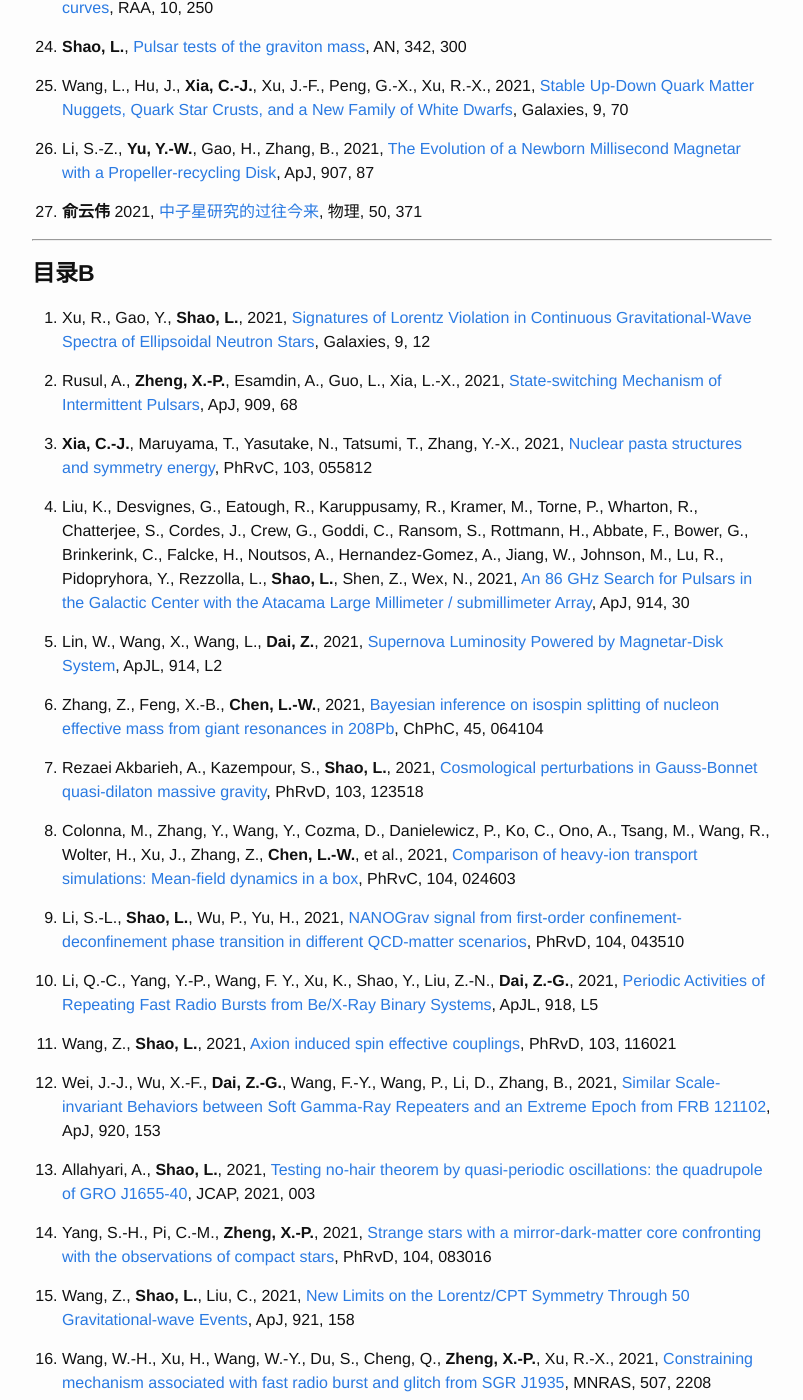
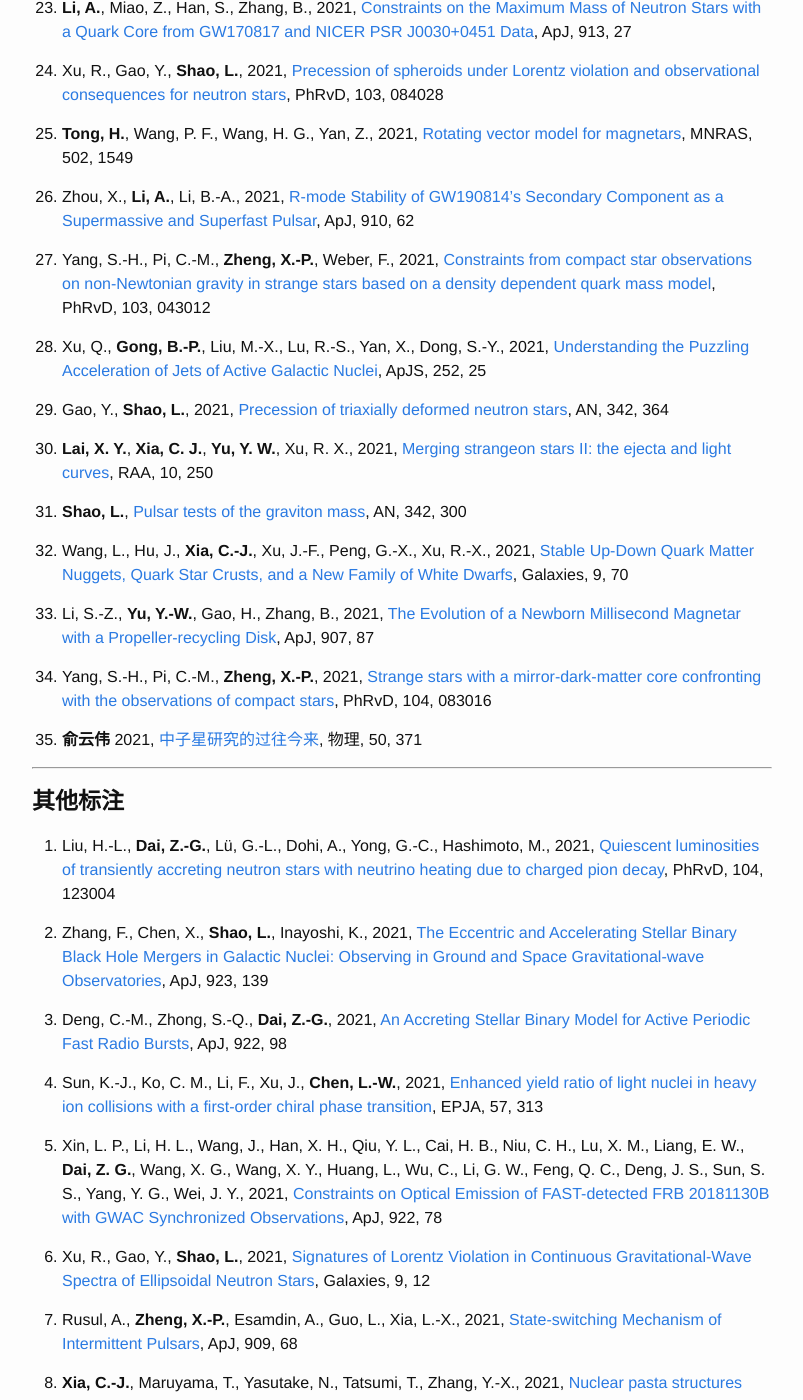
Before and after one commit to Friendshao/Friendshao.github.io, a Jekyll site: the page built from docs/ska.md, in a window 1280 px wide and 1400 px high, scrolled down 1612 px. Shown: the whole window, without its empty margins (238-1041 px from the left). Built offline with Jekyll 4.4.1, drawn with Linux system fonts in a browser that asks for light colours; formulas are drawn with MathJax 3; some of the changed text lies outside the part shown.

Commit message:
year 2021

```diff
--- a/docs/ska.md
+++ b/docs/ska.md
@@ -6,7 +6,21 @@
 
 <p></p>
 
-<big><big> **目录A**
+<big><big> **第一标注**
+
+0. Wang, X., Kuerban, A., Geng, J.-J., Xu, F., Zhang, X.-L., Zuo, B.-J., Yuan, W.-L., **Huang, Y.-F.**, 2021, [Tidal deformability of strange quark planets and strange dwarfs](https://ui.adsabs.harvard.edu/abs/2021PhRvD.104l3028W/abstract), PhRvD, 104, 123028
+
+0. Huang, X.-R., Zha, S., **Chen, L.-W.**, 2021, [Supernova Preshock Neutronization Burst as a Probe of Nonstandard Neutrino Interactions](https://ui.adsabs.harvard.edu/abs/2021ApJ...923L..26H/abstract), ApJL, 923, L26
+
+0. Shang, X., **Li, A.**, 2021, [Revisiting the Post-glitch Relaxation of the 2000 Vela Glitch with the Neutron Star Equation of States in the Brueckner and Relativistic Brueckner Theories](https://ui.adsabs.harvard.edu/abs/2021ApJ...923..108S/abstract), ApJ, 923, 108
+
+0. Li, S.-Z., **Yu, Y.-W.**, Gao, H., **Dai, Z.-G.**, **Zheng, X.-P.**, 2021, [A Powerful $e^\pm$ Outflow Driven by a Proto-strange Quark Star](https://ui.adsabs.harvard.edu/abs/2021ApJ...922..214L/abstract), ApJ, 922, 214
+
+0. Gao, H.-X., Geng, J.-J., **Huang, Y.-F.**, 2021, [Evolution patterns of the peak energy in the GRB prompt emission](https://ui.adsabs.harvard.edu/abs/2021A%26A...656A.134G/abstract), A&A, 656, A134
+
+0. **Lai, X.-Y.**, **Xia, C.-J.**, **Yu, Y.-W.**, Xu, R.-X., 2021, [Merging strangeon stars II: the ejecta and light curves](https://ui.adsabs.harvard.edu/abs/2021RAA....21..250L/abstract), RAA, 21, 250
+
+0. Guo, M., Zhao, J., **Shao, L.**, 2021, [Extended reduced-order surrogate models for scalar-tensor gravity in the strong field and applications to binary pulsars and gravitational waves](https://ui.adsabs.harvard.edu/abs/2021PhRvD.104j4065G/abstract), PhRvD, 104, 104065
 
 0. Hu, Z., Gao, Y., Xu, R., **Shao, L.**, 2021, [Scalarized neutron stars in massive scalar-tensor gravity: X-ray pulsars and tidal deformability](https://ui.adsabs.harvard.edu/abs/2021PhRvD.104j4014H/abstract), PhRvD, 104, 104014
 
@@ -60,6 +74,8 @@
 
 0. Li, S.-Z., **Yu, Y.-W.**, Gao, H., Zhang, B., 2021, [The Evolution of a Newborn Millisecond Magnetar with a Propeller-recycling Disk](https://ui.adsabs.harvard.edu/abs/2021ApJ...907...87L/abstract), ApJ, 907, 87
 
+0. Yang, S.-H., Pi, C.-M., **Zheng, X.-P.**, 2021, [Strange stars with a mirror-dark-matter core confronting with the observations of compact stars](https://ui.adsabs.harvard.edu/abs/2021PhRvD.104h3016Y/abstract), PhRvD, 104, 083016
+
 0. **俞云伟** 2021, [中子星研究的过往今来](https://doi.org/10.7693/wl20210602), 物理, 50, 371
 
 <p></p>
@@ -68,7 +84,59 @@
 
 <p></p>
 
-<big><big> **目录B**
+
+
+
+
+
+
+
+
+
+
+
+
+
+
+
+
+
+
+
+
+
+
+
+
+
+
+
+
+
+
+
+
+
+
+
+
+
+
+
+
+
+
+<big><big> **其他标注**
+
+0. Liu, H.-L., **Dai, Z.-G.**, Lü, G.-L., Dohi, A., Yong, G.-C., Hashimoto, M., 2021, [Quiescent luminosities of transiently accreting neutron stars with neutrino heating due to charged pion decay](https://ui.adsabs.harvard.edu/abs/2021PhRvD.104l3004L/abstract), PhRvD, 104, 123004
+
+0. Zhang, F., Chen, X., **Shao, L.**, Inayoshi, K., 2021, [The Eccentric and Accelerating Stellar Binary Black Hole Mergers in Galactic Nuclei: Observing in Ground and Space Gravitational-wave Observatories](https://ui.adsabs.harvard.edu/abs/2021ApJ...923..139Z/abstract), ApJ, 923, 139
+
+0. Deng, C.-M., Zhong, S.-Q., **Dai, Z.-G.**, 2021, [An Accreting Stellar Binary Model for Active Periodic Fast Radio Bursts](https://ui.adsabs.harvard.edu/abs/2021ApJ...922...98D/abstract), ApJ, 922, 98
+
+0. Sun, K.-J., Ko, C. M., Li, F., Xu, J., **Chen, L.-W.**, 2021, [Enhanced yield ratio of light nuclei in heavy ion collisions with a first-order chiral phase transition](https://ui.adsabs.harvard.edu/abs/2021EPJA...57..313S/abstract), EPJA, 57, 313
+
+0. Xin, L. P., Li, H. L., Wang, J., Han, X. H., Qiu, Y. L., Cai, H. B., Niu, C. H., Lu, X. M., Liang, E. W., **Dai, Z. G.**, Wang, X. G., Wang, X. Y., Huang, L., Wu, C., Li, G. W., Feng, Q. C., Deng, J.  S., Sun, S. S., Yang, Y. G., Wei, J. Y., 2021, [Constraints on Optical Emission of FAST-detected FRB 20181130B with GWAC Synchronized Observations](https://ui.adsabs.harvard.edu/abs/2021ApJ...922...78X/abstract), ApJ, 922, 78
 
 0. Xu, R., Gao, Y., **Shao, L.**, 2021, [Signatures of Lorentz Violation in Continuous Gravitational-Wave Spectra of Ellipsoidal Neutron Stars](https://ui.adsabs.harvard.edu/abs/2021Galax...9...12X/abstract), Galaxies, 9, 12
 
@@ -108,7 +174,7 @@
 
 0. Zhao, J., **Shao, L.**, Gao, Y., Liu, C., Cao, Z., Ma, B.-Q., 2021, [Probing dipole radiation from binary neutron stars with ground-based laser-interferometer and atom-interferometer gravitational-wave observatories](https://ui.adsabs.harvard.edu/abs/2021PhRvD.104h4008Z/abstract), PhRvD, 104, 084008
 
-0. Wang, K., **Dai, Z.-G.**, 2021, [The Low-Energy Spectral Index of Gamma-Ray Burst Prompt Emission from Internal Shocks](), Galaxies, 9, 68
+0. Wang, K., **Dai, Z.-G.**, 2021, [The Low-Energy Spectral Index of Gamma-Ray Burst Prompt Emission from Internal Shocks](https://ui.adsabs.harvard.edu/abs/2021Galax...9...68W/abstract), Galaxies, 9, 68
 
 0. Aslmarand, S. M., Akbarieh, A. R., Izadi, Y., Kazempour, S., **Shao, L.**, 2021, [Cosmological aspects of cubic Galileon massive gravity](https://ui.adsabs.harvard.edu/abs/2021PhRvD.104h3543A/abstract), PhRvD, 104, 083543
 
```
Also changed, not shown: other parts of docs/ska.md (+13 -2 lines).
